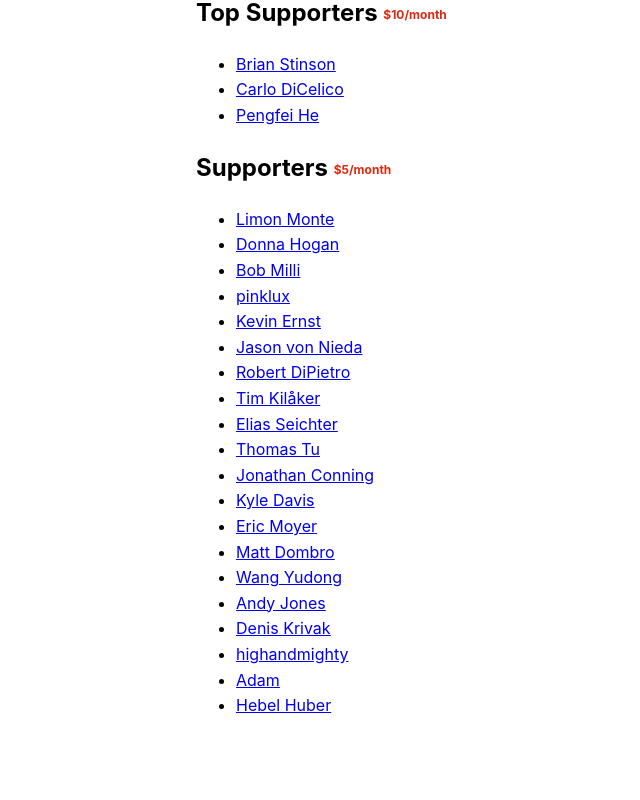
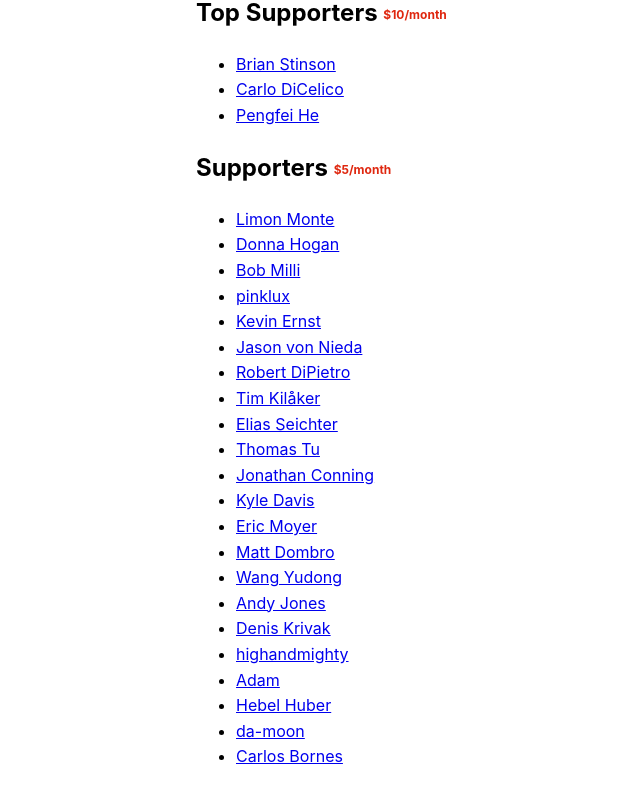
Before and after one commit to fabiospampinato/website, a Next.js app: page /thanks in a window 1280 px wide. Shown: the part 342-1142 px from the top of the page, without its empty margins (69-709 px from the left). Before the commit the page ends 1102 px from the top, so only its background shows below. Built offline with nearby package versions, Linux system fonts and the light colour scheme.

Commit message:
Thanks: updated

```diff
--- a/pages/thanks.tsx
+++ b/pages/thanks.tsx
@@ -43,6 +43,8 @@ const Thanks = () => (
       <li><a href="https://github.com/highandmighty">highandmighty</a></li>
       <li><a href="https://github.com/nrgapple">Adam</a></li>
       <li><a href="https://github.com/HebelHuber">Hebel Huber</a></li>
+      <li><a href="https://github.com/da-moon">da-moon</a></li>
+      <li><a href="https://github.com/CBornes">Carlos Bornes</a></li>
     </ul>
   </Layout>
 );
```
